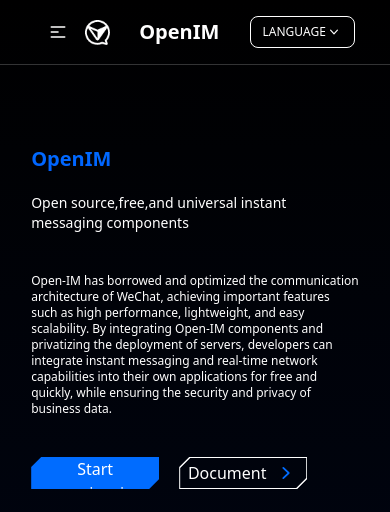
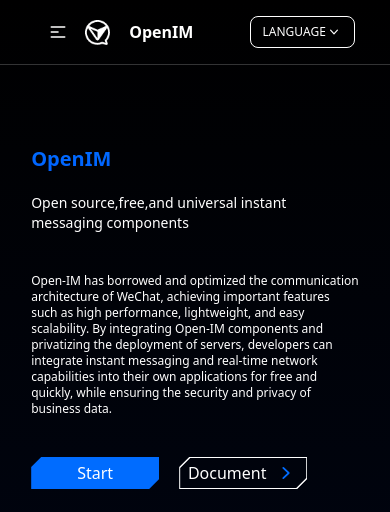
Before and after one commit to openimsdk/openim-official, a Next.js app: page /en in a window 390 px wide. Shown: the top 512 px of the page. Built offline with nearby package versions, Linux system fonts and the light colour scheme.

Commit message:
feat(): 部分样式更改

```diff
--- a/src/components/navbar/NavBar.tsx
+++ b/src/components/navbar/NavBar.tsx
@@ -142,11 +142,11 @@
             })}
           </ul>
         </div>
-        <div className="mr-3">
+        <div className="mr-0.5 sm:mr-3">
           <Image src="/fonts/logo.png" alt="" width={25} height={25} quality={100} />
         </div>
         <a
-          className="btn-ghost btn text-xl normal-case"
+          className="btn-ghost btn text-base normal-case sm:text-xl"
           onClick={() => router.push("/")}
         >
           OpenIM
--- a/src/dictionaries/en.json
+++ b/src/dictionaries/en.json
@@ -4,7 +4,7 @@
       "en": "Open source,free,and universal instant messaging components",
       "text": "",
       "desc": "Open-IM has borrowed and optimized the communication architecture of WeChat, achieving important features such as high performance, lightweight, and easy scalability. By integrating Open-IM components and privatizing the deployment of servers, developers can integrate instant messaging and real-time network capabilities into their own applications for free and quickly, while ensuring the security and privacy of business data.",
-      "btn_begin": "Start experiencing",
+      "btn_begin": "Start",
       "btn_docs": "Document"
     },
     "part2": {
@@ -35,7 +35,7 @@
     "part6": {
       "title_pre": "IM feature ",
       "title": "function",
-      "img": "/images/feature.en.png",
+      "img": "/images/feature_en.png",
       "desc": "Once opened, it will burn and disappear within 30 seconds after being read. It supports multiple durations. Message editing makes communication more interesting."
     },
     "part7": {
@@ -69,7 +69,7 @@
       "title_pre": "Open source,free,and universal instant ",
       "title": "messaging components",
       "desc": "Open source,free,and universal instant messaging components",
-      "btn_begin": "Start experiencing",
+      "btn_begin": "Start",
       "btn_docs": "Document"
     }
   }
```
Also changed, not shown: src/app/[lang]/page.tsx (+5 -5 lines).
